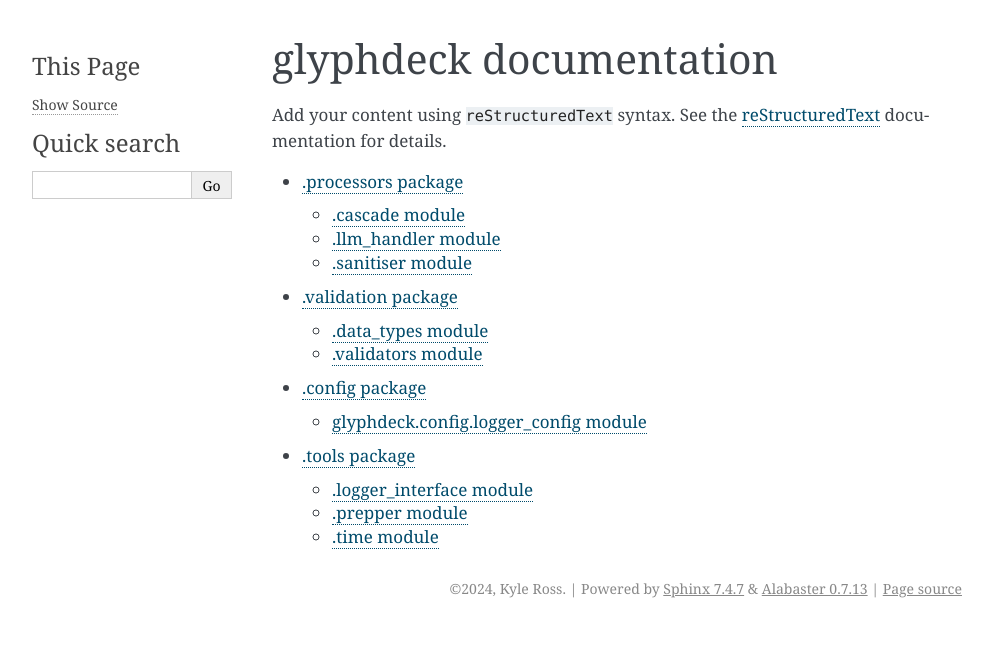
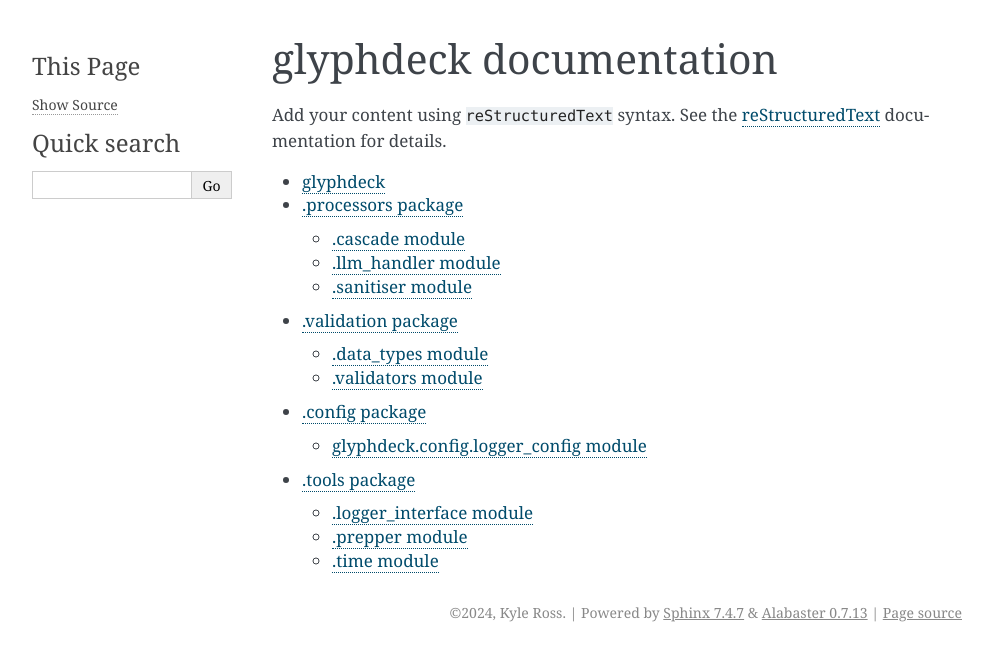
Before and after one commit to Kyle-Ross/glyphdeck, a Sphinx documentation site: the page built from docs/index.rst, in a window 1280 px wide. Shown: the top 661 px of the page, without its empty margins (148-1141 px from the left). Built offline with Sphinx 7.4.7, drawn with Linux system fonts in a browser that asks for light colours.

Commit message:
Added interface to toctree, error free but missing functions

```diff
--- /dev/null
+++ b/docs/glyphdeck.rst
@@ -0,0 +1,5 @@
+glyphdeck
+=========
+
+.. automodule:: glyphdeck
+   :members:
--- a/docs/index.rst
+++ b/docs/index.rst
@@ -14,6 +14,7 @@
 .. toctree::
    :maxdepth: 3
 
+   glyphdeck
    glyphdeck.processors
    glyphdeck.validation
    glyphdeck.config
```
